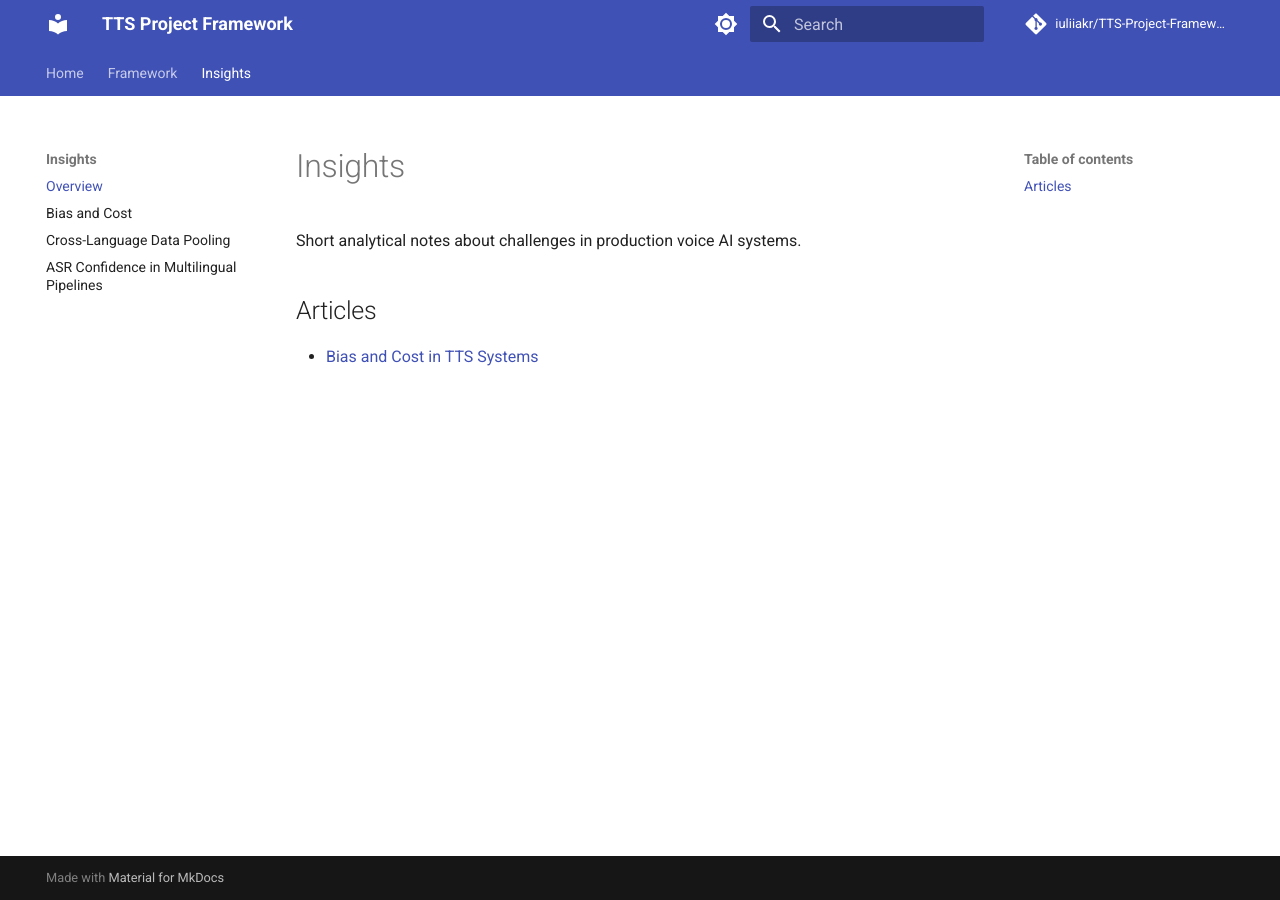
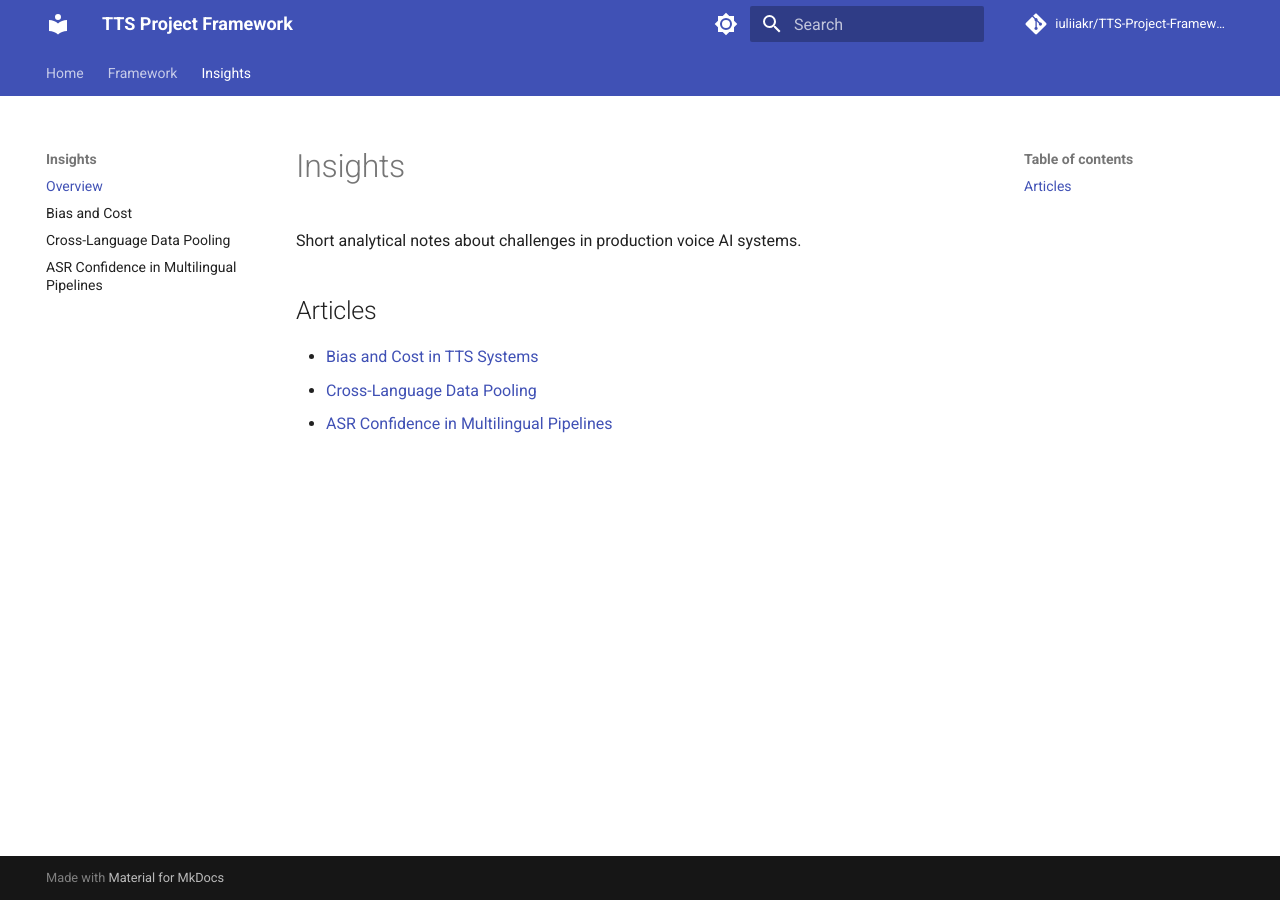
Before and after one commit to iuliiakr/TTS-Project-Framework, an MkDocs documentation site: the page built from docs/insights/index.md, in a window 1280 px wide. Built offline with MkDocs 1.6.1 and Material for MkDocs 9.7.7, drawn with Linux system fonts in a browser that asks for light colours; comment, search, counter and statistics services are not loaded.

Commit message:
fix: update insights index with new articles

```diff
--- a/docs/insights/index.md
+++ b/docs/insights/index.md
@@ -6,3 +6,5 @@ voice AI systems.
 ## Articles
 
 - [Bias and Cost in TTS Systems](bias-and-cost.md)
+- [Cross-Language Data Pooling](cross-language-pooling.md)
+- [ASR Confidence in Multilingual Pipelines](asr-confidence-multilingual.md)
```
